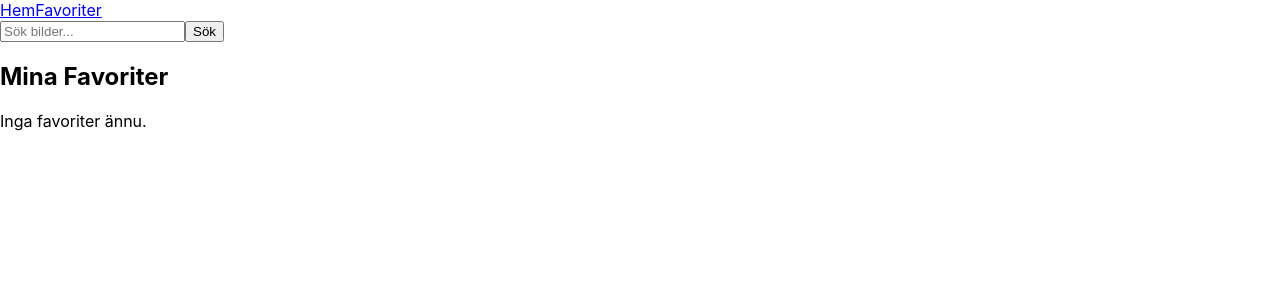
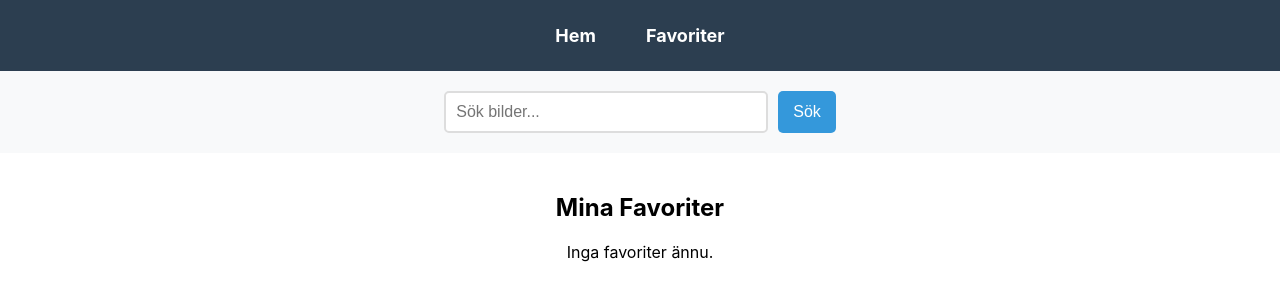
Before and after one commit to Malishaah/homework, a React (Create React App) app: page /favorites in a window 1280 px wide. Shown: the top 300 px of the page. Built offline with nearby package versions, Linux system fonts and the light colour scheme.

Commit message:
add style

```diff
--- a/package.json
+++ b/package.json
@@ -17,6 +17,7 @@
     "react-router": "^7.2.0",
     "react-router-dom": "^7.2.0",
     "react-scripts": "5.0.1",
+    "styled-components": "^6.1.15",
     "typescript": "^4.9.5",
     "web-vitals": "^2.1.4"
   },
--- a/src/components/Favorites.tsx
+++ b/src/components/Favorites.tsx
@@ -1,6 +1,12 @@
 import { useState, useEffect } from "react";
 import { Photo } from "../api";
 import ImageCard from "./ImageCard";
+import styled from "styled-components";
+
+const Container = styled.div`
+  padding: 20px;
+  text-align: center;
+`;
 
 const Favorites = () => {
   const [favorites, setFavorites] = useState<Photo[]>([]);
@@ -13,7 +19,7 @@ const Favorites = () => {
   }, []);
 
   return (
-    <div>
+    <Container>
       <h2>Mina Favoriter</h2>
       {favorites.length === 0 ? (
         <p>Inga favoriter ännu.</p>
@@ -24,7 +30,7 @@ const Favorites = () => {
           ))}
         </div>
       )}
-    </div>
+    </Container>
   );
 };
 
--- a/src/components/ImageCard.tsx
+++ b/src/components/ImageCard.tsx
@@ -1,14 +1,53 @@
+import styled from "styled-components";
 import { Photo } from "../api";
+
+const Card = styled.div`
+  border-radius: 10px;
+  overflow: hidden;
+  box-shadow: 0px 4px 8px rgba(0, 0, 0, 0.2);
+  background: white;
+  transition: transform 0.2s, box-shadow 0.3s;
+
+  &:hover {
+    transform: scale(1.05);
+    box-shadow: 0px 6px 12px rgba(0, 0, 0, 0.3);
+  }
+`;
+
+const Image = styled.img`
+  width: 100%;
+  display: block;
+`;
+
+const Info = styled.div`
+  padding: 10px;
+  text-align: center;
+`;
+
+const Photographer = styled.p`
+  font-size: 14px;
+  margin: 5px 0;
+`;
+
+const Link = styled.a`
+  color: #3498db;
+  text-decoration: none;
+  font-size: 14px;
+
+  &:hover {
+    text-decoration: underline;
+  }
+`;
 
 const ImageCard = ({ photo }: { photo: Photo }) => {
   return (
-    <div className="border rounded-lg p-2 shadow-md">
-      <img src={photo.src.medium} alt={photo.alt} className="w-full h-auto rounded-lg" />
-      <p className="text-sm mt-2">
-        📸 <a href={photo.photographer_url} target="_blank">{photo.photographer}</a>
-      </p>
-      <a href={photo.src.original} target="_blank" className="text-blue-500 text-sm">Se originalbild</a>
-    </div>
+    <Card>
+      <Image src={photo.src.medium} alt={photo.alt} />
+      <Info>
+        <Photographer>📸 <Link href={photo.photographer_url} target="_blank">{photo.photographer}</Link></Photographer>
+        <Link href={photo.src.original} target="_blank">Se originalbild</Link>
+      </Info>
+    </Card>
   );
 };
 
--- a/src/components/ImageGallery.tsx
+++ b/src/components/ImageGallery.tsx
@@ -1,6 +1,20 @@
 import { useQuery } from "@tanstack/react-query";
 import { fetchImages, Photo } from "../api";
 import ImageCard from "./ImageCard";
+import styled from "styled-components";
+
+const GalleryContainer = styled.div`
+  display: grid;
+  grid-template-columns: repeat(auto-fit, minmax(250px, 1fr));
+  gap: 15px;
+  padding: 20px;
+  justify-content: center;
+`;
+
+const LoadingText = styled.p`
+  text-align: center;
+  font-size: 18px;
+`;
 
 const ImageGallery = ({ query }: { query: string }) => {
   const { data: images, isLoading, error } = useQuery<Photo[]>({
@@ -8,15 +22,15 @@ const ImageGallery = ({ query }: { query: string }) => {
     queryFn: () => fetchImages(query),
   });
 
-  if (isLoading) return <p>Laddar bilder...</p>;
-  if (error) return <p>Något gick fel!</p>;
+  if (isLoading) return <LoadingText>Laddar bilder...</LoadingText>;
+  if (error) return <LoadingText>Något gick fel!</LoadingText>;
 
   return (
-    <div className="grid grid-cols-3 gap-4">
+    <GalleryContainer>
       {images?.map((image) => (
         <ImageCard key={image.id} photo={image} />
       ))}
-    </div>
+    </GalleryContainer>
   );
 };
 
--- a/src/components/Navbar.tsx
+++ b/src/components/Navbar.tsx
@@ -1,11 +1,35 @@
 import { Link } from "react-router-dom";
+import styled from "styled-components";
+
+const Nav = styled.nav`
+  background: #2c3e50;
+  padding: 15px;
+  display: flex;
+  justify-content: center;
+  gap: 20px;
+  box-shadow: 0px 4px 8px rgba(0, 0, 0, 0.2);
+`;
+
+const StyledLink = styled(Link)`
+  color: white;
+  text-decoration: none;
+  font-size: 18px;
+  font-weight: bold;
+  padding: 10px 15px;
+  border-radius: 5px;
+  transition: background 0.3s;
+
+  &:hover {
+    background: #34495e;
+  }
+`;
 
 const Navbar = () => {
   return (
-    <nav>
-      <Link to="/">Hem</Link>
-      <Link to="/favorites">Favoriter</Link>
-    </nav>
+    <Nav>
+      <StyledLink to="/">Hem</StyledLink>
+      <StyledLink to="/favorites">Favoriter</StyledLink>
+    </Nav>
   );
 };
 
--- a/src/components/SearchBar.tsx
+++ b/src/components/SearchBar.tsx
@@ -1,4 +1,42 @@
 import { useState } from "react";
+import styled from "styled-components";
+
+const SearchContainer = styled.div`
+  display: flex;
+  justify-content: center;
+  padding: 20px;
+  background: #f8f9fa;
+`;
+
+const Input = styled.input`
+  width: 300px;
+  padding: 10px;
+  font-size: 16px;
+  border: 2px solid #ddd;
+  border-radius: 5px;
+  margin-right: 10px;
+  transition: border-color 0.3s;
+
+  &:focus {
+    border-color: #3498db;
+    outline: none;
+  }
+`;
+
+const Button = styled.button`
+  background: #3498db;
+  color: white;
+  border: none;
+  padding: 10px 15px;
+  font-size: 16px;
+  cursor: pointer;
+  border-radius: 5px;
+  transition: background 0.3s;
+
+  &:hover {
+    background: #2980b9;
+  }
+`;
 
 const SearchBar = ({ onSearch }: { onSearch: (query: string) => void }) => {
   const [query, setQuery] = useState("");
@@ -10,16 +48,15 @@ const SearchBar = ({ onSearch }: { onSearch: (query: string) => void }) => {
   };
 
   return (
-    <div className="flex gap-2 mb-4">
-      <input
+    <SearchContainer>
+      <Input
         type="text"
         value={query}
         onChange={(e) => setQuery(e.target.value)}
         placeholder="Sök bilder..."
-        className="border rounded p-2 w-full"
       />
-      <button onClick={handleSearch} className="bg-blue-500 text-white p-2 rounded">Sök</button>
-    </div>
+      <Button onClick={handleSearch}>Sök</Button>
+    </SearchContainer>
   );
 };
 
```
Also changed, not shown: 1 other file (tests, documents, lock files or other folders).
